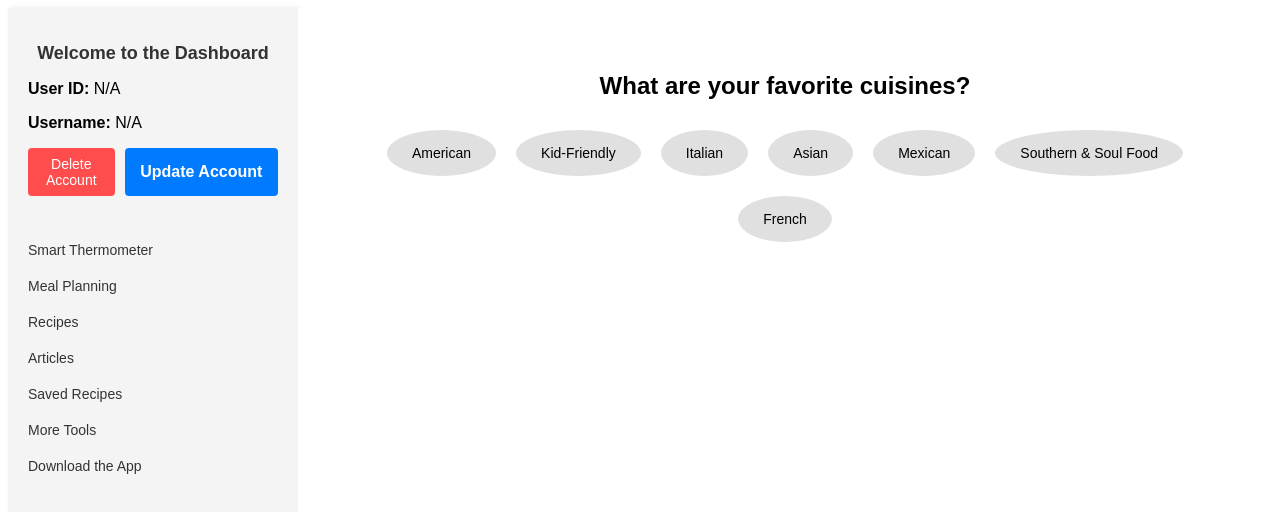
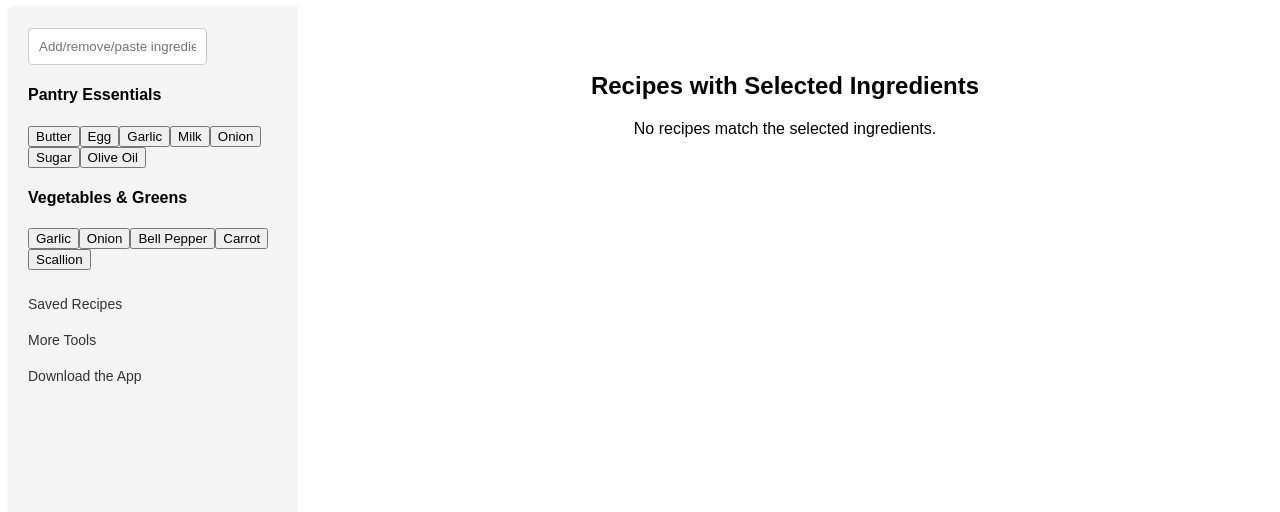
Before and after one commit to AndreBacusmo/Cookchum-CSIT340-CSIT321, a React (Vite) app in the folder cookchum/: page /dashboard in a window 1280 px wide. Shown: the top 512 px of the page. Built offline with nearby package versions, Linux system fonts and the light colour scheme.

Commit message:
Update Dashboard.jsx

```diff
--- a/cookchum/src/Dashboard.jsx
+++ b/cookchum/src/Dashboard.jsx
@@ -1,70 +1,109 @@
-import React from 'react';
+import React, { useState } from 'react';
 import { useLocation, useNavigate } from 'react-router-dom';
 import './Dashboard.css';
-import axios from 'axios';
 
 const Dashboard = () => {
     const location = useLocation();
     const navigate = useNavigate();
     const { userId, username } = location.state || {};
 
-    const handleDeleteAccount = async () => {
-        if (window.confirm('Are you sure you want to delete your account? This action cannot be undone.')) {
-            try {
-                await axios.delete(`http://localhost:8080/api/supercook/${userId}`);
-                alert('Your account has been deleted successfully.');
-                navigate('/'); // Redirect to login page
-            } catch (error) {
-                console.error('Error deleting account:', error);
-                alert('There was an error deleting your account. Please try again.');
-            }
-        }
+    const [selectedIngredients, setSelectedIngredients] = useState([]);
+    const [recipes] = useState([
+        { name: "Pasta", ingredients: ["Garlic", "Olive Oil", "Tomato"] },
+        { name: "Garlic Bread", ingredients: ["Butter", "Garlic", "Bread"] },
+        { name: "Omelette", ingredients: ["Egg", "Milk", "Salt"] },
+        { name: "Stir-Fry Vegetables", ingredients: ["Carrot", "Bell Pepper", "Garlic"] },
+    ]);
+    const [filteredRecipes, setFilteredRecipes] = useState([]);
+
+    const ingredientCategories = {
+        "Pantry Essentials": ["Butter", "Egg", "Garlic", "Milk", "Onion", "Sugar", "Olive Oil"],
+        "Vegetables & Greens": ["Garlic", "Onion", "Bell Pepper", "Carrot", "Scallion"],
     };
 
-    const handleUpdateAccount = () => {
-        navigate('/update', { state: { userId, username } }); // Navigate to the update account page
+    // Handle ingredient click
+    const handleIngredientClick = (ingredient) => {
+        let updatedIngredients;
+        if (selectedIngredients.includes(ingredient)) {
+            // Deselect ingredient if it's already selected
+            updatedIngredients = selectedIngredients.filter(i => i !== ingredient);
+        } else {
+            // Add ingredient to selected list
+            updatedIngredients = [...selectedIngredients, ingredient];
+        }
+        setSelectedIngredients(updatedIngredients);
+
+        // Update filtered recipes based on selected ingredients
+        const matchedRecipes = recipes.filter(recipe =>
+            updatedIngredients.every(selected => recipe.ingredients.includes(selected))
+        );
+        setFilteredRecipes(updatedIngredients.length > 0 ? matchedRecipes : []);
     };
-    const handleSavedRecipe= () => {
-        navigate('/FavoriteRecipe', { state: { userId, username } }); // Navigate to the update account page
+
+    const handleSavedRecipe = () => {
+        // Check if user is logged in
+        if (!userId) {
+            // If not logged in, prompt for login information
+            const loginUsername = prompt("Enter your username:");
+            const loginPassword = prompt("Enter your password:");
+            // Here, you'd typically verify login credentials
+            if (loginUsername && loginPassword) {
+                alert("Login successful! Redirecting to favorited recipes...");
+                navigate('/FavoriteRecipe', { state: { userId: loginUsername, username: loginUsername } });
+            } else {
+                alert("Login failed. Please try again.");
+            }
+        } else {
+            // If logged in, navigate to favorited recipes
+            navigate('/FavoriteRecipe', { state: { userId, username } });
+        }
     };
 
     return (
         <div className="dashboard-container">
             <div className="sidebar">
-                <div className="user-info">
-                    <h2>Welcome to the Dashboard</h2>
-                    <p><strong>User ID:</strong> {userId || "N/A"}</p>
-                    <p><strong>Username:</strong> {username || "N/A"}</p>
-
-                    {/* Delete and Update Buttons */}
-                    <div className="user-actions">
-                        <button className="action-button delete-button" onClick={handleDeleteAccount}>Delete Account</button>
-                        <button className="action-button update-button" onClick={handleUpdateAccount}>Update Account</button>
-                    </div>
+                <div className="search-bar">
+                    <input type="text" placeholder="Add/remove/paste ingredients" />
+                </div>
+                <div className="ingredient-categories">
+                    {Object.keys(ingredientCategories).map((category) => (
+                        <div key={category} className="category">
+                            <h4>{category}</h4>
+                            <div className="ingredients-list">
+                                {ingredientCategories[category].map((ingredient) => (
+                                    <button
+                                        key={ingredient}
+                                        onClick={() => handleIngredientClick(ingredient)}
+                                        className={`ingredient-button ${selectedIngredients.includes(ingredient) ? 'selected' : ''}`}
+                                    >
+                                        {ingredient}
+                                    </button>
+                                ))}
+                            </div>
+                        </div>
+                    ))}
                 </div>
                 <nav className="menu">
                     <ul>
-                        <li>Smart Thermometer</li>
-                        <li>Meal Planning</li>
-                        <li>Recipes</li>
-                        <li>Articles</li>
                         <li onClick={handleSavedRecipe}>Saved Recipes</li>
-                        <li >More Tools</li>
+                        <li>More Tools</li>
                         <li>Download the App</li>
                     </ul>
                 </nav>
             </div>
             <div className="main-content">
-                <h3>What are your favorite cuisines?</h3>
-                <div className="cuisine-options">
-                    <button>American</button>
-                    <button>Kid-Friendly</button>
-                    <button>Italian</button>
-                    <button>Asian</button>
-                    <button>Mexican</button>
-                    <button>Southern & Soul Food</button>
-                    <button>French</button>
-                </div>
+                <h3>Recipes with Selected Ingredients</h3>
+                {filteredRecipes.length > 0 ? (
+                    <ul className="recipe-list">
+                        {filteredRecipes.map((recipe, index) => (
+                            <li key={index} className="recipe-item">
+                                {recipe.name}
+                            </li>
+                        ))}
+                    </ul>
+                ) : (
+                    <p>No recipes match the selected ingredients.</p>
+                )}
             </div>
         </div>
     );
```
